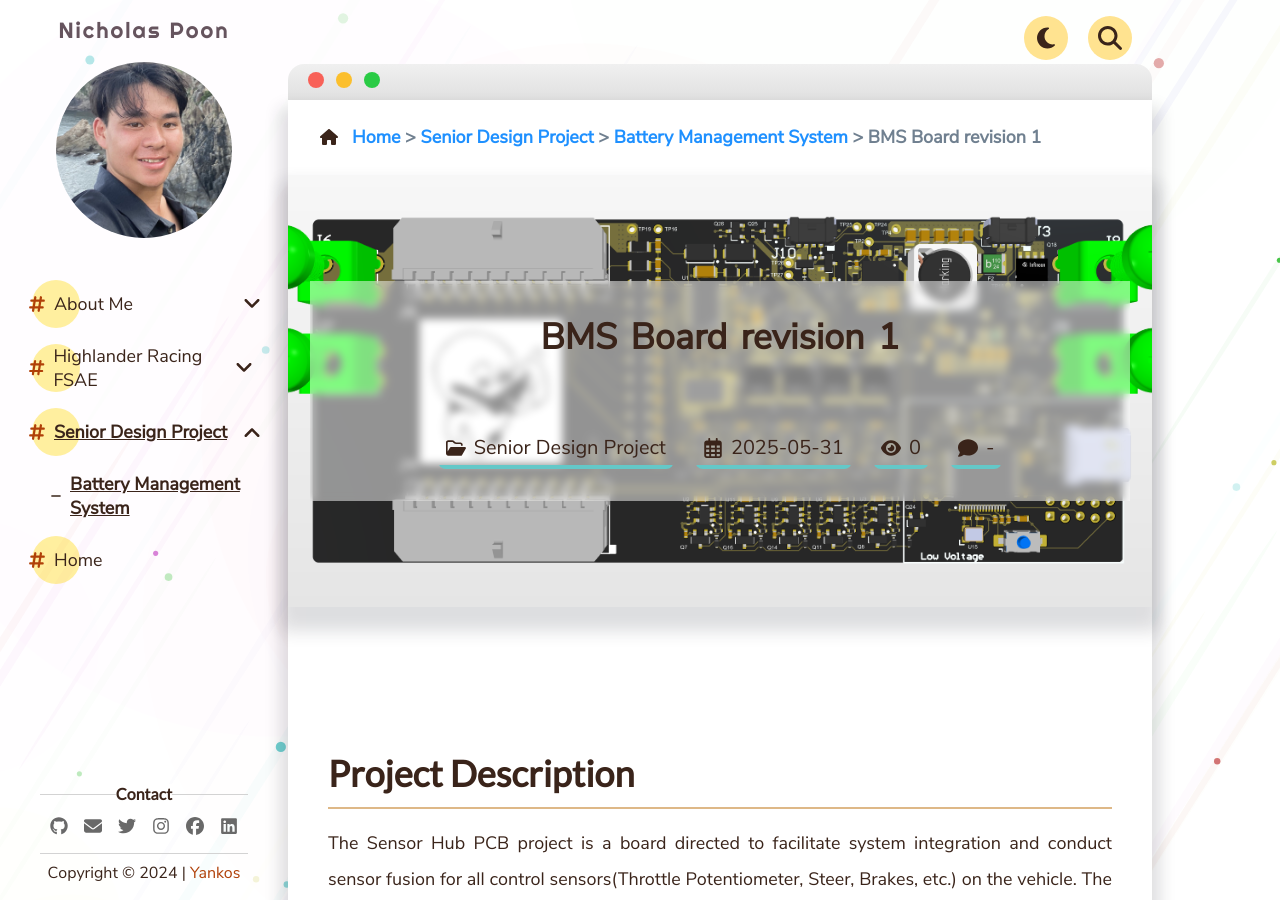
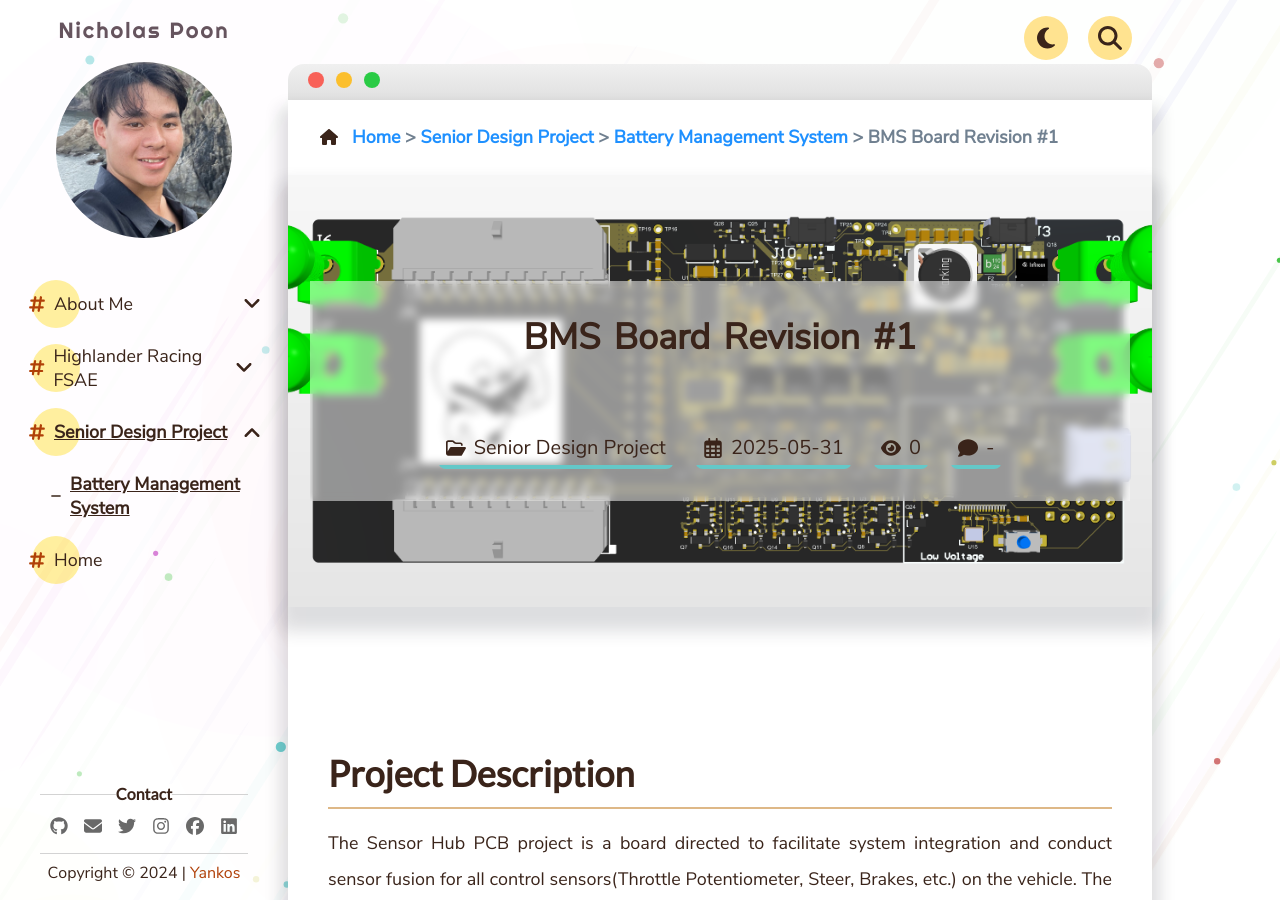
Before and after one commit to NickPoon101/NP-Portfolio, a Jekyll site: the page built from _pages/Senior Design Project/Battery Management System/rev1.md, in a window 1280 px wide and 900 px high. Built offline with Jekyll 4.4.1, drawn with Linux system fonts in a browser that asks for light colours; comment, search, counter and statistics services are not loaded.

Commit message:
Update rev1.md

```diff
--- a/_pages/Senior Design Project/Battery Management System/rev1.md
+++ b/_pages/Senior Design Project/Battery Management System/rev1.md
@@ -1,5 +1,5 @@
 ---
-title: "BMS Board revision 1"
+title: "BMS Board Revision #1"
 date: "2025-05-31"
 thumbnail: "/assets/img/Senior Design Photos/Senior_Design_PCB_3D_photo.png"
 ---
```
